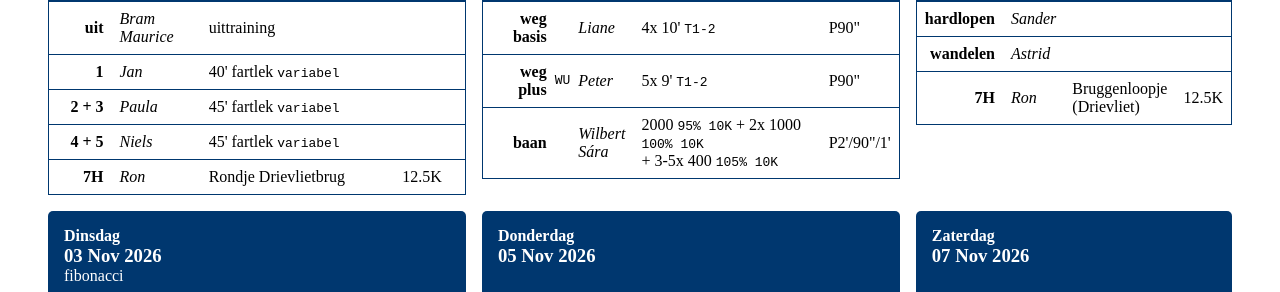
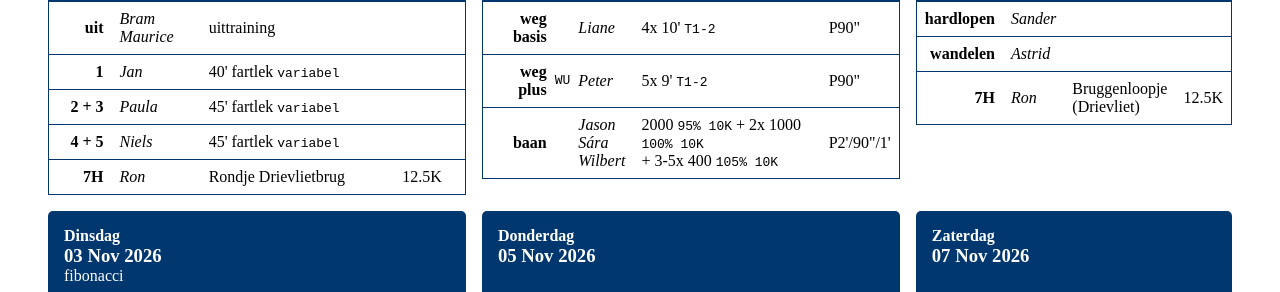
Before and after one commit to sarajuhosova/av40-schedule, a Jekyll site: the page built from _posts/2026-10-01-q4.md, in a window 1280 px wide and 900 px high, scrolled down 1329 px. Shown: the part 144-436 px from the top of the window. Built offline with Jekyll 4.4.1, drawn with Linux system fonts in a browser that asks for light colours.

Commit message:
Update q4.yaml

```diff
--- a/_data/schedule/y2026/q4.yaml
+++ b/_data/schedule/y2026/q4.yaml
@@ -239,7 +239,7 @@
       training:
         core: "2000 <tt>95% 10K</tt> + 2x 1000 <tt>100% 10K</tt> <br> + 3-5x 400 <tt>105% 10K</tt>"
         break: "P2'/90\"/1'"
-      trainer: ["Wilbert", "Sára"]
+      trainer: ["Jason", " Sára", "Wilbert"]
 - date: 2026-10-31
   day: Zaterdag
   trainings:
@@ -513,7 +513,7 @@
       training:
         core: "10x series van 4' (na elke minuut tempo omhoog) <br> <tt>85% → 105% 10K</tt>"
         break: "SP90\""
-      trainer: ["Carina"]
+      trainer: ["Jason", "Carina"]
     - group: "5"
       training:
         core: "10x series van 4' (na elke minuut tempo omhoog) <br> <tt>85% → 105% 10K</tt>"
```
